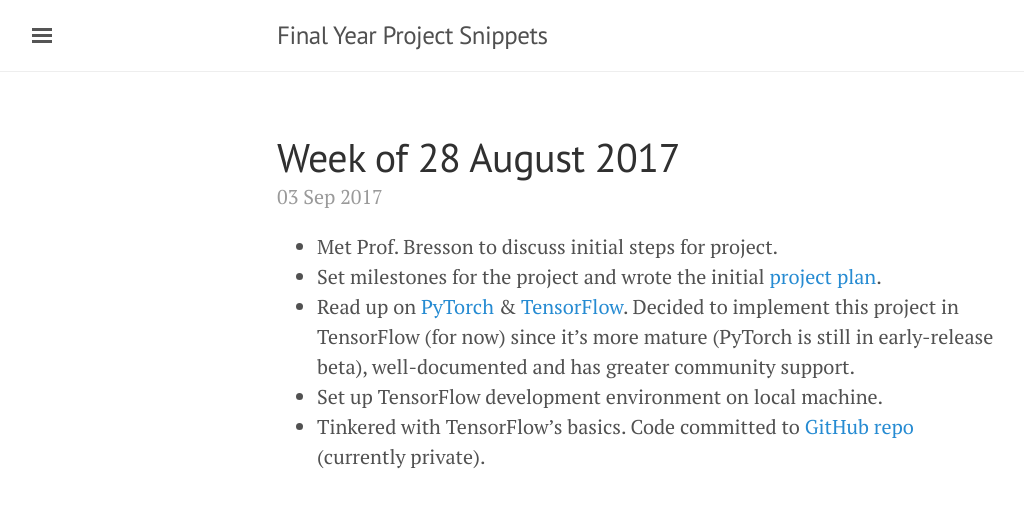
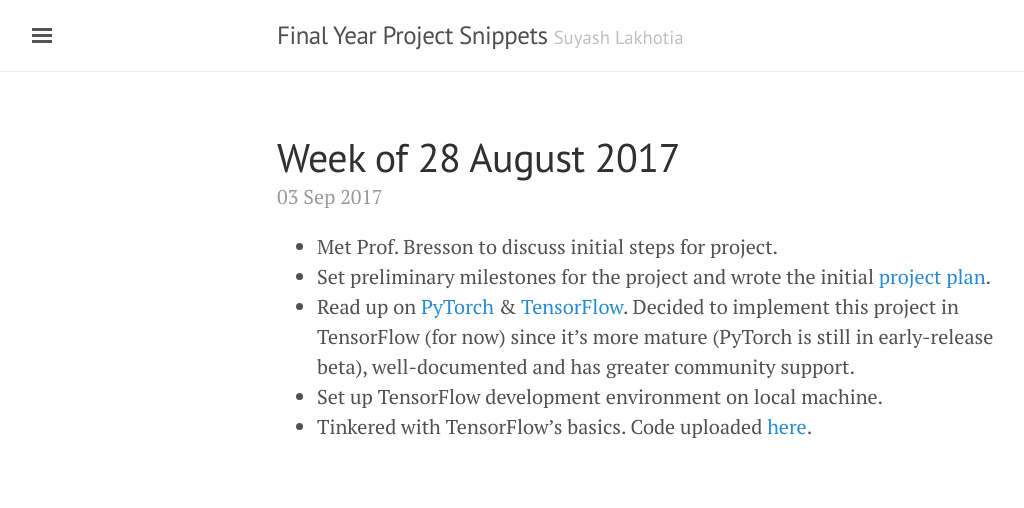
Before and after one commit to SuyashLakhotia/FYPSnippets, a Jekyll site: the page built from _posts/2017-09-03-Week-of-28-August.md, in a window 1280 px wide. Shown: the top 508 px of the page, without its empty margins (3-1027 px from the left). Built offline with Jekyll 4.4.1, drawn with Linux system fonts in a browser that asks for light colours.

Commit message:
Blog Post for 2017-09-03

```diff
--- a/_config.yml
+++ b/_config.yml
@@ -2,7 +2,7 @@ permalink: pretty
 
 # Setup
 title: 'Final Year Project Snippets'
-tagline: ''
+tagline: 'Suyash Lakhotia'
 description: 'Blog to keep track of my progress on my Final Year Project titled "Graph Convolutional Neural Networks for Text Categorisation" under <a href="http://www.ntu.edu.sg/home/xbresson/">Prof. Xavier Bresson</a>. All blog posts authored by <a href="http://suyashlakhotia.com">Suyash Lakhotia</a>.'
 url: 'http://suyashlakhotia.com'
 baseurl: '/FYPSnippets'
--- a/_posts/2017-09-03-Week-of-28-August.md
+++ b/_posts/2017-09-03-Week-of-28-August.md
@@ -4,7 +4,7 @@ title: "Week of 28 August 2017"
 ---
 
 - Met Prof. Bresson to discuss initial steps for project.
-- Set milestones for the project and wrote the initial [project plan]({{ site.url }}{{ site.baseurl }}/public/files/Project%20Plan.pdf).
+- Set preliminary milestones for the project and wrote the initial [project plan]({{ site.url }}{{ site.baseurl }}/public/files/Project%20Plan.pdf).
 - Read up on [PyTorch](http://pytorch.org/) & [TensorFlow](https://www.tensorflow.org/). Decided to implement this project in TensorFlow (for now) since it's more mature (PyTorch is still in early-release beta), well-documented and has greater community support.
 - Set up TensorFlow development environment on local machine.
-- Tinkered with TensorFlow's basics. Code committed to [GitHub repo](https://github.com/SuyashLakhotia/FinalYearProject) (currently private).
+- Tinkered with TensorFlow's basics. Code uploaded [here](https://gist.github.com/SuyashLakhotia/2bd8906d245fe24c36c976d05df6e3f6).
```
